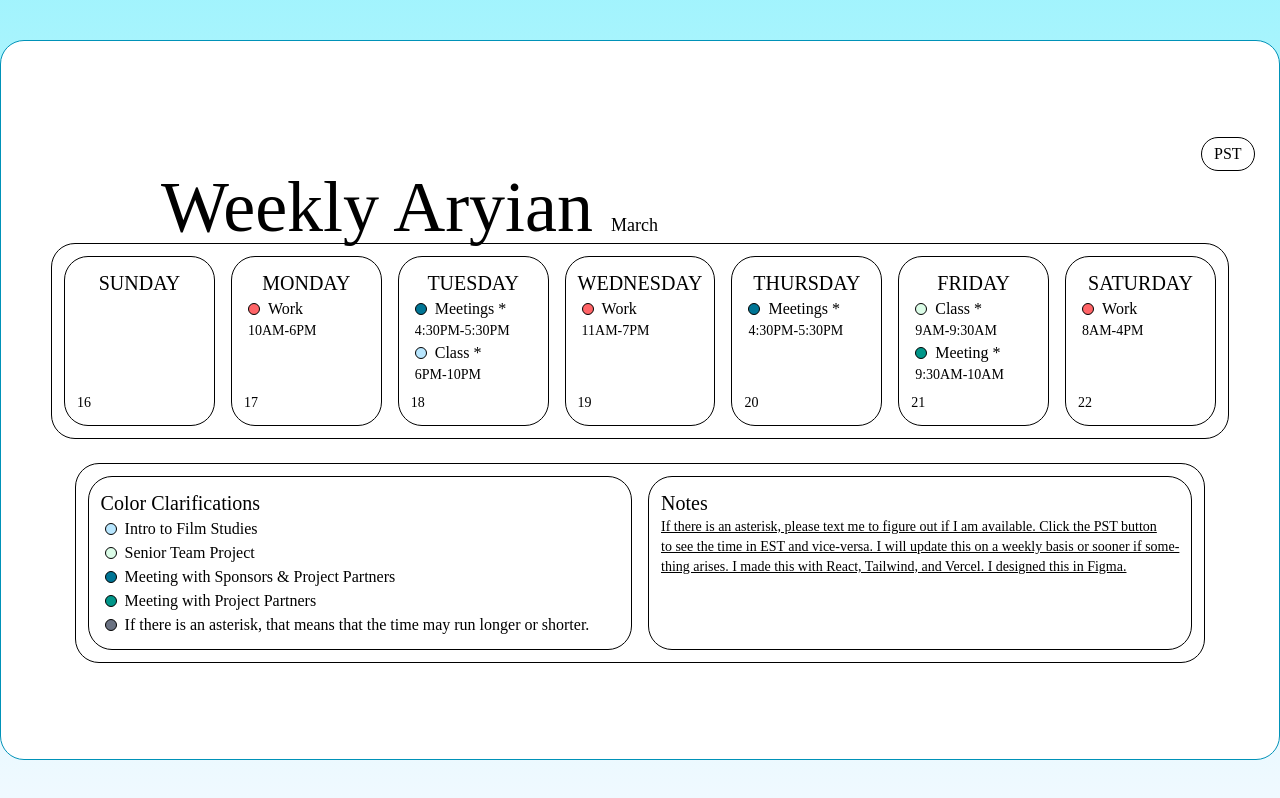
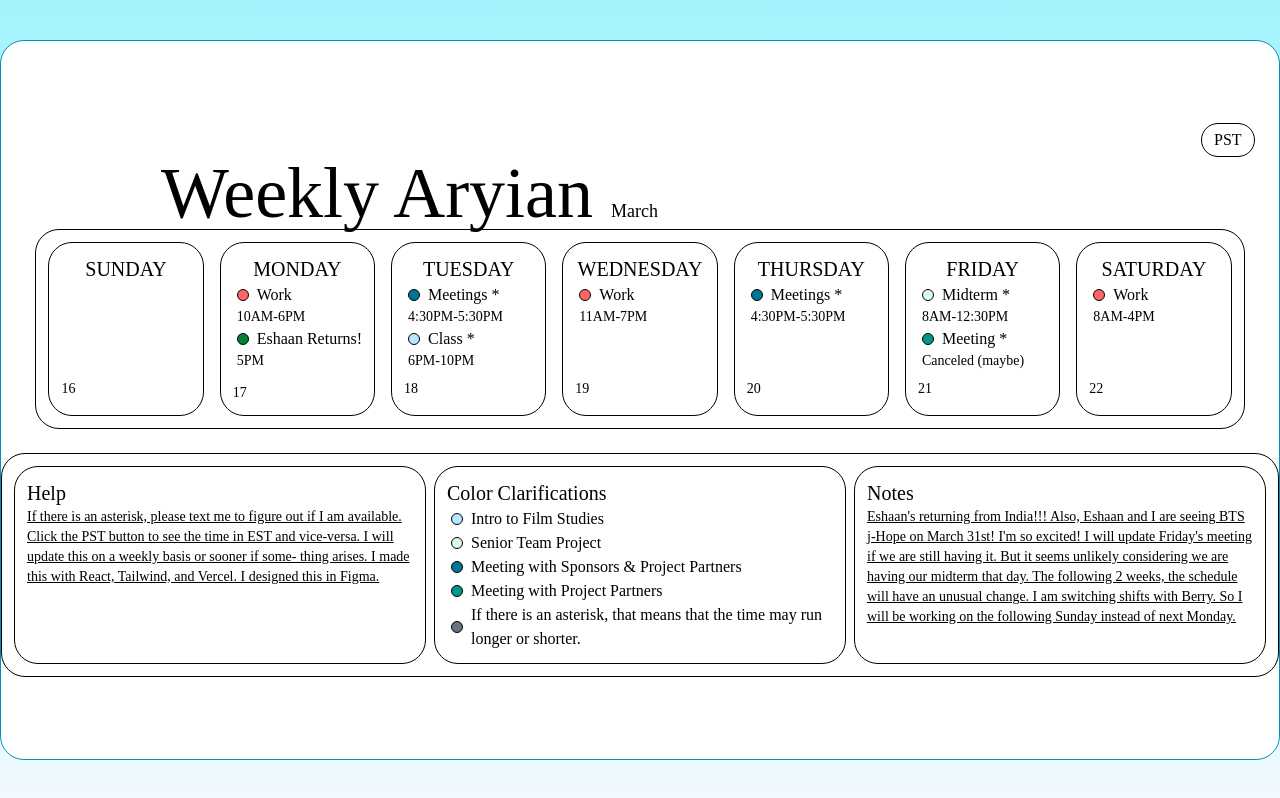
Before and after one commit to aryianj/weekly-calendar, a React (Vite) app in the folder cal/: page / in a window 1280 px wide. Built offline with nearby package versions, Linux system fonts and the light colour scheme; a web font is replaced by a local one.

Commit message:
week 1 update

```diff
--- a/cal/src/App.jsx
+++ b/cal/src/App.jsx
@@ -44,8 +44,13 @@
                     Work
                   </li>
                   <p className='text-sm'>{timeZone === "PST" ? "10AM-6PM" : "1PM-9PM"}</p>
+                  <li className="flex items-center gap-2">
+                    <span className="w-3 h-3 border-1 border-black bg-green-700 rounded-full"></span>
+                    Eshaan Returns!
+                  </li>
+                  <p className='text-sm'>{timeZone === "PST" ? "5PM" : "8PM"}</p>
                 </ul>
-                <p className='text-sm pt-13'>{dates[1]}</p>
+                <p className='text-sm pt-3'>{dates[1]}</p>
               </div>
               <div className="border-1 p-3 rounded-3xl">
                 <h1 className='text-center text-xl'>TUESDAY</h1>
@@ -90,14 +95,14 @@
                 <ul className='list-disc pl-1'>
                   <li className="flex items-center gap-2">
                     <span className="w-3 h-3 border-1 border-black bg-green-100 rounded-full"></span>
-                    Class *
+                    Midterm *
                   </li>
-                  <p className='text-sm'>{timeZone === "PST" ? "9AM-9:30AM" : "12PM-12:30PM"}</p>
+                  <p className='text-sm'>{timeZone === "PST" ? "8AM-12:30PM" : "11AM-3:30PM"}</p>
                   <li className="flex items-center gap-2">
                     <span className="w-3 h-3 border-1 border-black bg-teal-600 rounded-full"></span>
                     Meeting *
                   </li>
-                  <p className='text-sm'>{timeZone === "PST" ? "9:30AM-10AM" : "12:30PM-1PM"}</p>
+                  <p className='text-sm'>Canceled (maybe){/*timeZone === "PST" ? "9:30AM-10AM" : "12:30PM-1PM"*/}</p>
                 </ul>
                 <p className='text-sm pt-2'>{dates[5]}</p>
               </div>
@@ -113,7 +118,14 @@
                 <p className='text-sm pt-13'>{dates[6]}</p>
               </div>
             </div>
-            <div className="grid grid-cols-2 gap-4 border-1 rounded-3xl p-3 mt-6">
+            <div className="grid grid-cols-3 gap-2 border-1 rounded-3xl p-3 mt-6">
+            <div className="border-1 p-3 rounded-3xl">
+                <h1 className='text-xl'>Help</h1>
+                <p className='underline text-sm'>
+                If there is an asterisk, please text me to figure out if I am available. Click the PST button
+                to see the time in EST and vice-versa. I will update this on a weekly basis or sooner if some-
+                thing arises. I made this with React, Tailwind, and Vercel. I designed this in Figma.</p>
+              </div>
               <div className="border-1 p-3 rounded-3xl">
                 <h1 className='text-xl'>Color Clarifications</h1>
                   <ul className='list-disc pl-1'>
@@ -134,16 +146,17 @@
                       Meeting with Project Partners
                     </li>
                     <li className="flex items-center gap-2">
-                      <span className="w-3 h-3 border-1 border-black bg-gray-500 rounded-full"></span>
+                      <span className="min-w-3 min-h-3 border-1 border-black bg-gray-500 rounded-full"></span>
                       If there is an asterisk, that means that the time may run longer or shorter.
                     </li>
                   </ul>
               </div>
               <div className="border-1 p-3 rounded-3xl">
                 <h1 className='text-xl'>Notes</h1>
-                <p className='underline text-sm'>If there is an asterisk, please text me to figure out if I am available. Click the PST button <br />
-                to see the time in EST and vice-versa. I will update this on a weekly basis or sooner if some- <br/>
-                thing arises. I made this with React, Tailwind, and Vercel. I designed this in Figma.</p>
+                <p className='underline text-sm'>Eshaan's returning from India!!! Also, Eshaan and I are seeing BTS j-Hope on March 31st! I'm so excited! I will update Friday's
+                meeting if we are still having it. But it seems unlikely considering we are having our midterm that day. The following 2 weeks, the schedule will have an unusual change. I am switching shifts
+                with Berry. So I will be working on the following Sunday instead of next Monday.
+                </p>
               </div>
             </div>
           </div>
@@ -173,8 +186,13 @@
                       Work
                     </li>
                     <p className='text-sm'>{timeZone === "PST" ? "10AM-6PM" : "1PM-9PM"}</p>
+                    <li className="flex items-center gap-2">
+                    <span className="w-3 h-3 border-1 border-black bg-green-700 rounded-full"></span>
+                    Eshaan Returns!
+                  </li>
+                  <p className='text-sm'>{timeZone === "PST" ? "5PM" : "8PM"}</p>
                   </ul>
-                  <p className='text-sm pt-10'>{dates[1]}</p>
+                  <p className='text-sm pt-1'>{dates[1]}</p>
                 </div>
                 <div className="border-1 p-3 rounded-3xl">
                   <h1 className='text-center text-xl'>TUESDAY</h1>
@@ -201,7 +219,7 @@
                     </li>
                     <p className='text-sm'>{timeZone === "PST" ? "11AM-7PM" : "2PM-10PM"}</p>
                   </ul>
-                  <p className='text-sm pt-8'>{dates[3]}</p>
+                  <p className='text-sm pt-10'>{dates[3]}</p>
                 </div>
                 <div className="border-1 p-3 rounded-3xl">
                   <h1 className='text-center text-xl'>THURSDAY</h1>
@@ -212,7 +230,7 @@
                     </li>
                     <p className='text-sm'>{timeZone === "PST" ? "4:30PM-5:30PM" : "7:30PM-8:30PM"}</p>
                   </ul>
-                  <p className='text-sm pt-8'>{dates[4]}</p>
+                  <p className='text-sm pt-10'>{dates[4]}</p>
                 </div>
                 <div className="border-1 p-3 rounded-3xl">
                   <h1 className='text-center text-xl'>FRIDAY</h1>
@@ -222,8 +240,13 @@
                       Class *
                     </li>
                     <p className='text-sm'>{timeZone === "PST" ? "9AM-9:30AM" : "12PM-12:30PM"}</p>
+                    <li className="flex items-center gap-2">
+                    <span className="w-3 h-3 border-1 border-black bg-teal-600 rounded-full"></span>
+                    Meeting *
+                  </li>
+                  <p className='text-sm'>Canceled (maybe){/*timeZone === "PST" ? "9:30AM-10AM" : "12:30PM-1PM"*/}</p>
                   </ul>
-                  <p className='text-sm pt-8'>{dates[5]}</p>
+                  <p className='text-sm pt-1'>{dates[5]}</p>
                 </div>
                 <div className="border-1 p-3 rounded-3xl">
                   <h1 className='text-center text-xl'>SATURDAY</h1>
@@ -234,11 +257,18 @@
                     </li>
                     <p className='text-sm'>{timeZone === "PST" ? "8AM-4PM" : "11AM-7PM"}</p>
                   </ul>
-                  <p className='text-sm pt-8'>{dates[6]}</p>
+                  <p className='text-sm pt-10'>{dates[6]}</p>
                 </div>
               </div>
 
-              <div className="grid grid-cols-1 sm:grid-cols-2 gap-4 border-1 rounded-3xl p-3 mt-6">
+              <div className="grid grid-cols-1 sm:grid-cols-3 gap-4 border-1 rounded-3xl p-3 mt-6">
+              <div className="border-1 p-3 rounded-3xl">
+                  <h1 className="text-xl">Notes</h1>
+                  <p className="underline text-sm">Eshaan's returning from India!!! Also, Eshaan and I are seeing BTS j-Hope on March 31st! I'm so excited! I will update Friday's
+                meeting if we are still having it. But it seems unlikely considering we are having our midterm that day. The following 2 weeks, the schedule will have an unusual change. I am switching shifts
+                with Berry. So I will be working on the following Sunday instead of next Monday.
+                  </p>
+                </div>
                 <div className="border-1 p-3 rounded-3xl">
                   <h1 className="text-xl">Color Clarifications</h1>
                   <ul className="list-disc pl-1">
@@ -259,16 +289,16 @@
                       Meeting with Project Partners
                     </li>
                     <li className="flex items-center gap-2">
-                      <span className="w-3 h-3 border-1 border-black bg-gray-500 rounded-full"></span>
+                      <span className="min-w-3 min-h-3 border-1 border-black bg-gray-500 rounded-full"></span>
                       If there is an asterisk, that means that the time may run longer or shorter.
                     </li>
                   </ul>
                 </div>
                 <div className="border-1 p-3 rounded-3xl">
-                  <h1 className="text-xl">Notes</h1>
+                  <h1 className="text-xl">Help</h1>
                   <p className="underline text-sm">
-                    If there is an asterisk, please text me to figure out if I am available. Click the PST button <br />
-                    to see the time in EST and vice-versa. I will update this on a weekly basis or sooner if something arises. <br />
+                    If there is an asterisk, please text me to figure out if I am available. Click the PST button
+                    to see the time in EST and vice-versa. I will update this on a weekly basis or sooner if something arises.
                     I made this with React, Tailwind, and Vercel. I designed this in Figma.
                   </p>
                 </div>
```
Also changed, not shown: 2 other files (tests, documents, lock files or other folders).
